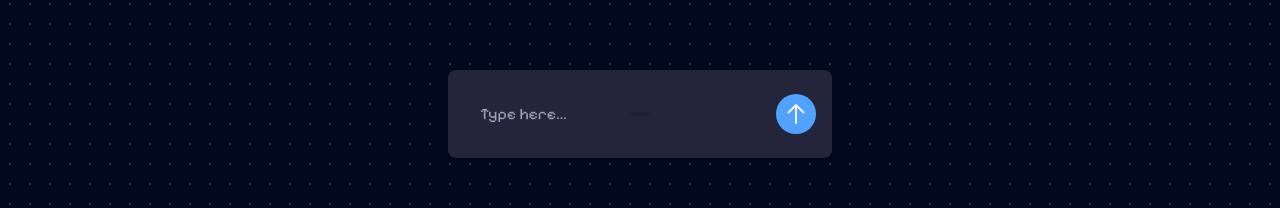
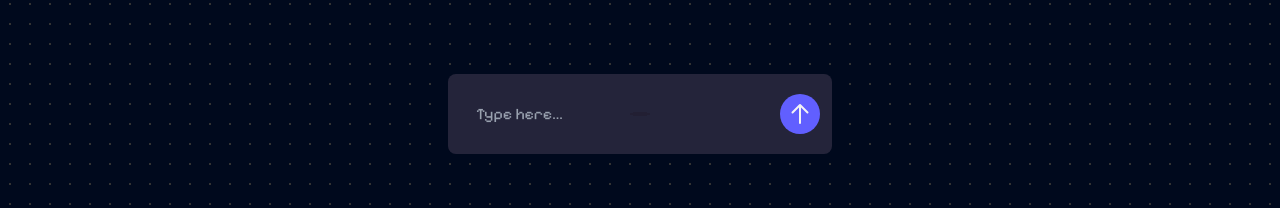
Before and after one commit to AK13Legend/GameRecommendationAI-FrontEnd, a website: page src/index.html in a window 1280 px wide. Shown: the part 366-574 px from the top of the page. Drawn offline with Linux system fonts and the light colour scheme.

Commit message:
button fix

```diff
--- a/src/index.html
+++ b/src/index.html
@@ -23,11 +23,10 @@
 <div class="flex h-screen justify-center items-center">
   <!-- Main container with gradient background -->
  <div class="flex min-h-screen items-center justify-center p-4">
-  <div class="relative flex items-center transform translate-y-20" style="width: clamp(300px, 80vw, 384px)" > <!-- Responsive width constraint -->
-    <div class="relative p-4 w-full h-full rounded-lg">  <!-- Add padding here if needed -->
+  <div class="relative flex  items-center transform translate-y-20" style="width: clamp(300px, 80vw, 384px)" > <!-- Responsive width constraint -->
+    <div class="relative p-3 w-full h-20 rounded-lg">
   <!-- Gradient background (covers entire parent) -->
   <div class="absolute inset-0 bg-[radial-gradient(#221F33_10px,#24243A_1px)] rounded-lg -z-10">
-
   </div>
      <div class="flex items-center ">
     <textarea
@@ -38,7 +37,7 @@
       oninput="this.style.height = 'auto'; this.style.height = (this.scrollHeight) + 'px'"
     required></textarea>
     <!-- Button -->
-     <button type="submit" class="relative flex p-0 bg-blue-400  w-10 h-10   rounded-full cursor-pointer  space-x-3 items-center justify-center ">
+     <button type="submit" class="relative flex  bg-indigo-500 hover:bg-indigo-600 w-10 h-10 rounded-full cursor-pointer  space-x-3 items-center justify-center ">
       <svg xmlns="http://www.w3.org/2000/svg"  viewBox="0 0 24 24" stroke-width="2" stroke="currentColor" class="size-6 fill-current text-zinc-100">
         <path stroke-linecap="round" stroke-linejoin="round" d="M4.5 10.5 12 3m0 0 7.5 7.5M12 3v18" />
       </svg>
```
Also changed, not shown: src/output.css.
